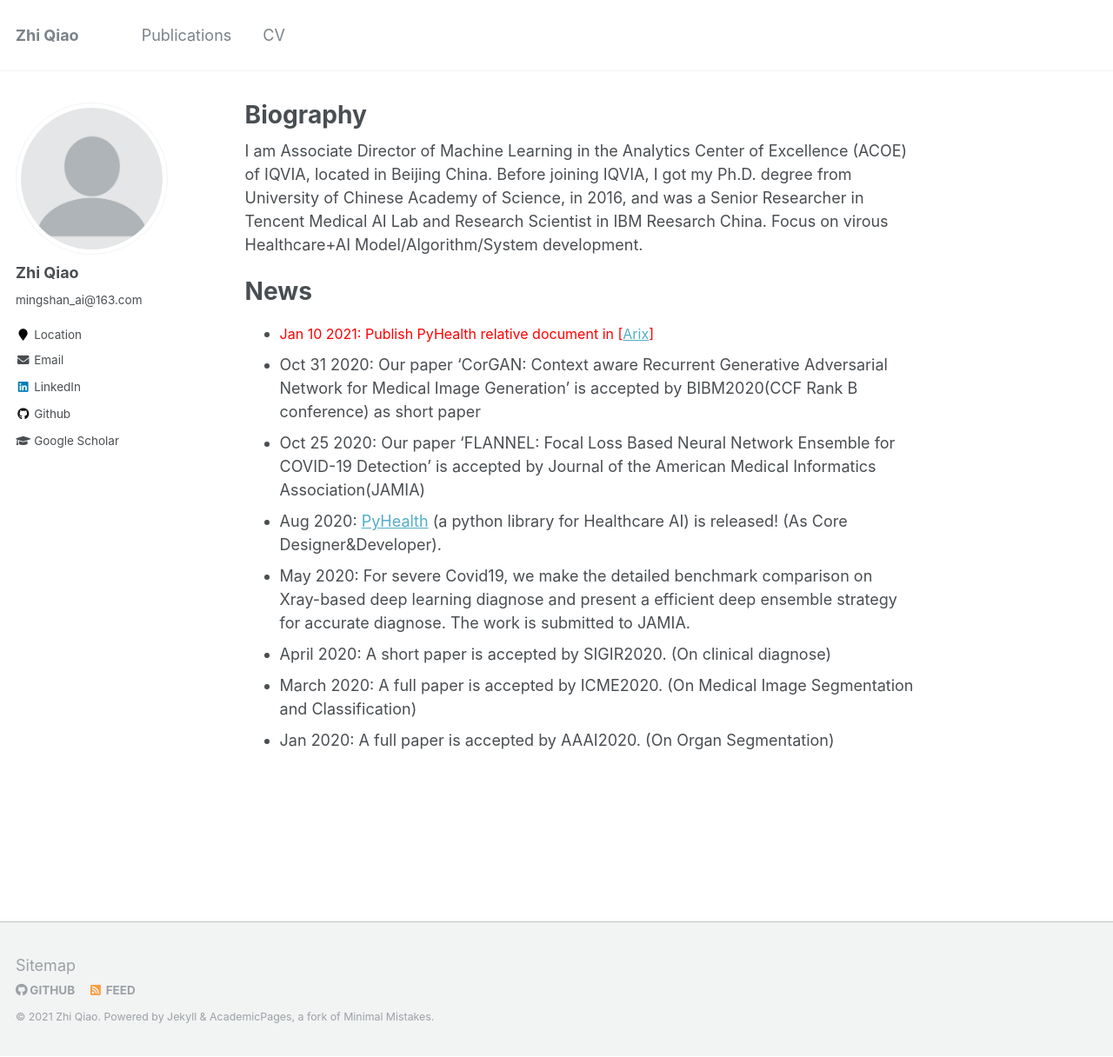
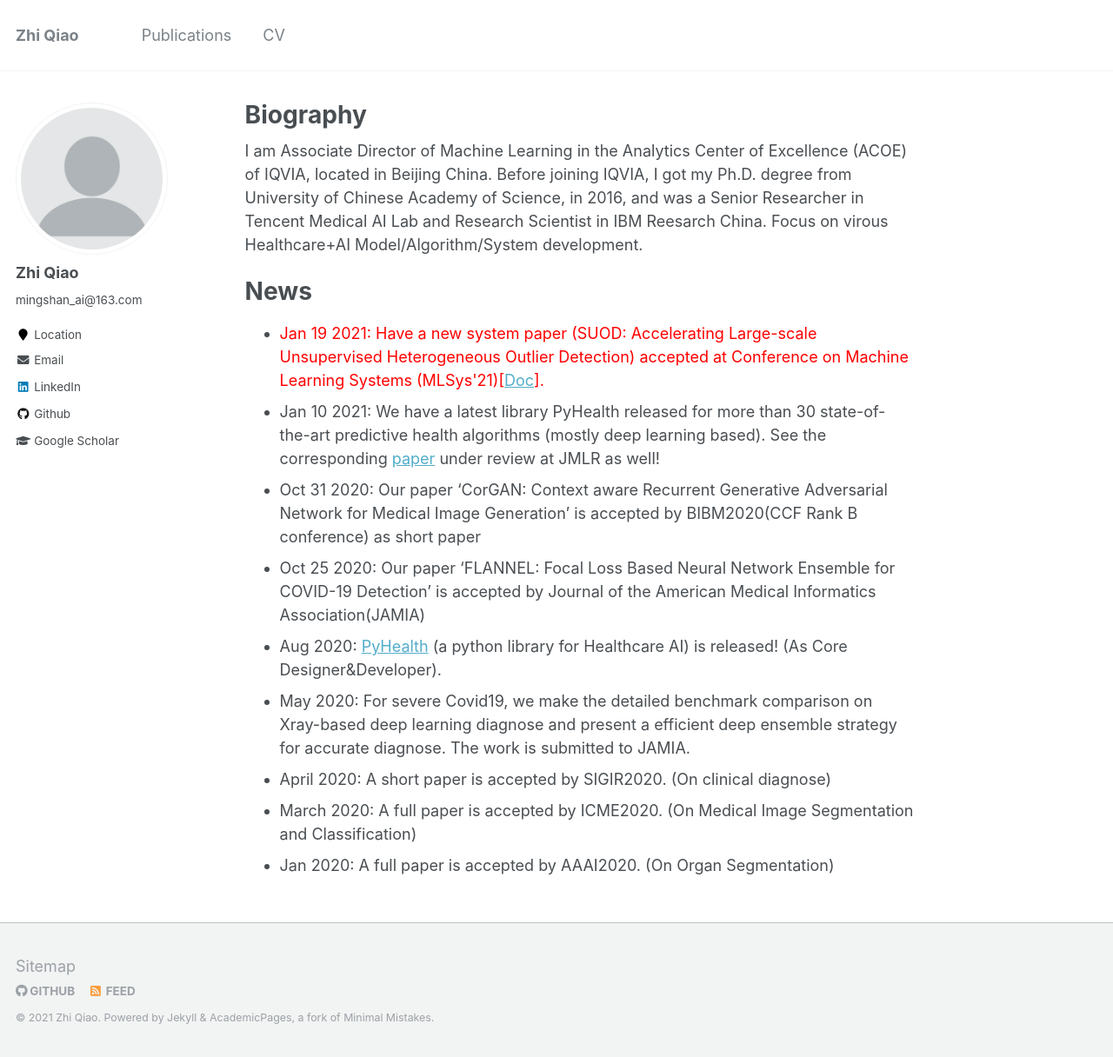
Before and after one commit to qxiaobu/qxiaobu.github.io, a Jekyll site: the page built from _pages/about.md, in a window 1280 px wide and 1216 px high. Shown: the whole window at 87% size. Built offline with Jekyll 4.4.1, drawn with Linux system fonts in a browser that asks for light colours.

Commit message:
Update about.md

```diff
--- a/_pages/about.md
+++ b/_pages/about.md
@@ -12,7 +12,8 @@ I am Associate Director of Machine Learning in the Analytics Center of Excellenc
 
 News
 ======
-  * <font size="3" color="red">Jan 10 2021: Publish PyHealth relative document in [<a href="https://arxiv.org/pdf/2101.04209.pdf">Arix</a>]</font>
+  * <font size="4" color="red">Jan 19 2021: Have a new system paper (SUOD: Accelerating Large-scale Unsupervised Heterogeneous Outlier Detection) accepted at Conference on Machine Learning Systems (MLSys'21)[<a href="https://www.andrew.cmu.edu/user/yuezhao2/papers/21-mlsys-suod.pdf">Doc</a>].</font>
+  * Jan 10 2021: We have a latest library PyHealth released for more than 30 state-of-the-art predictive health algorithms (mostly deep learning based). See the corresponding <a href="https://arxiv.org/pdf/2101.04209.pdf">paper</a> under review at JMLR as well!
   * Oct 31 2020: Our paper 'CorGAN: Context aware Recurrent Generative Adversarial Network for Medical Image Generation' is accepted by BIBM2020(CCF Rank B conference) as short paper
   * Oct 25 2020: Our paper 'FLANNEL: Focal Loss Based Neural Network Ensemble for COVID-19 Detection' is accepted by Journal of the American Medical Informatics Association(JAMIA)
   * Aug 2020: [PyHealth](https://github.com/yzhao062/PyHealth) (a python library for Healthcare AI) is released! (As Core Designer&Developer).
```
